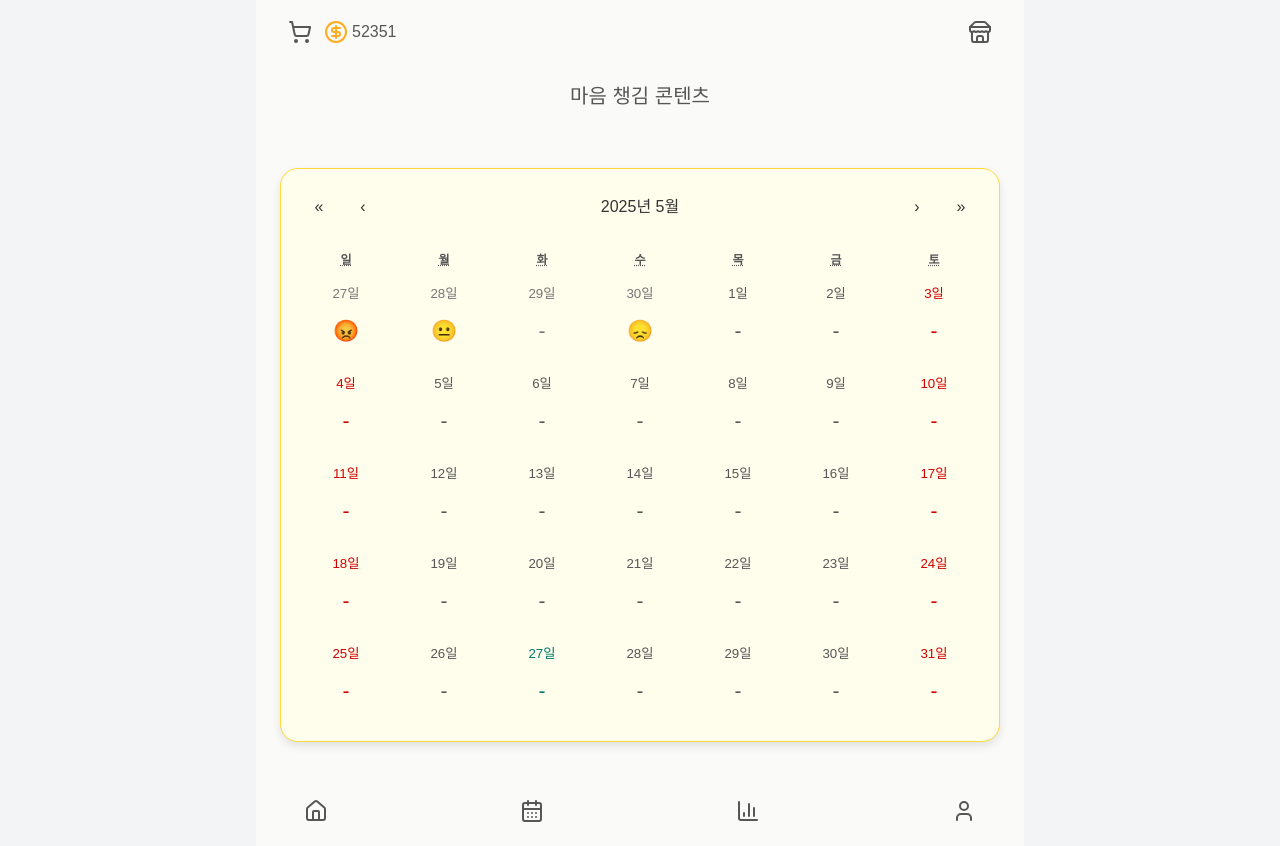
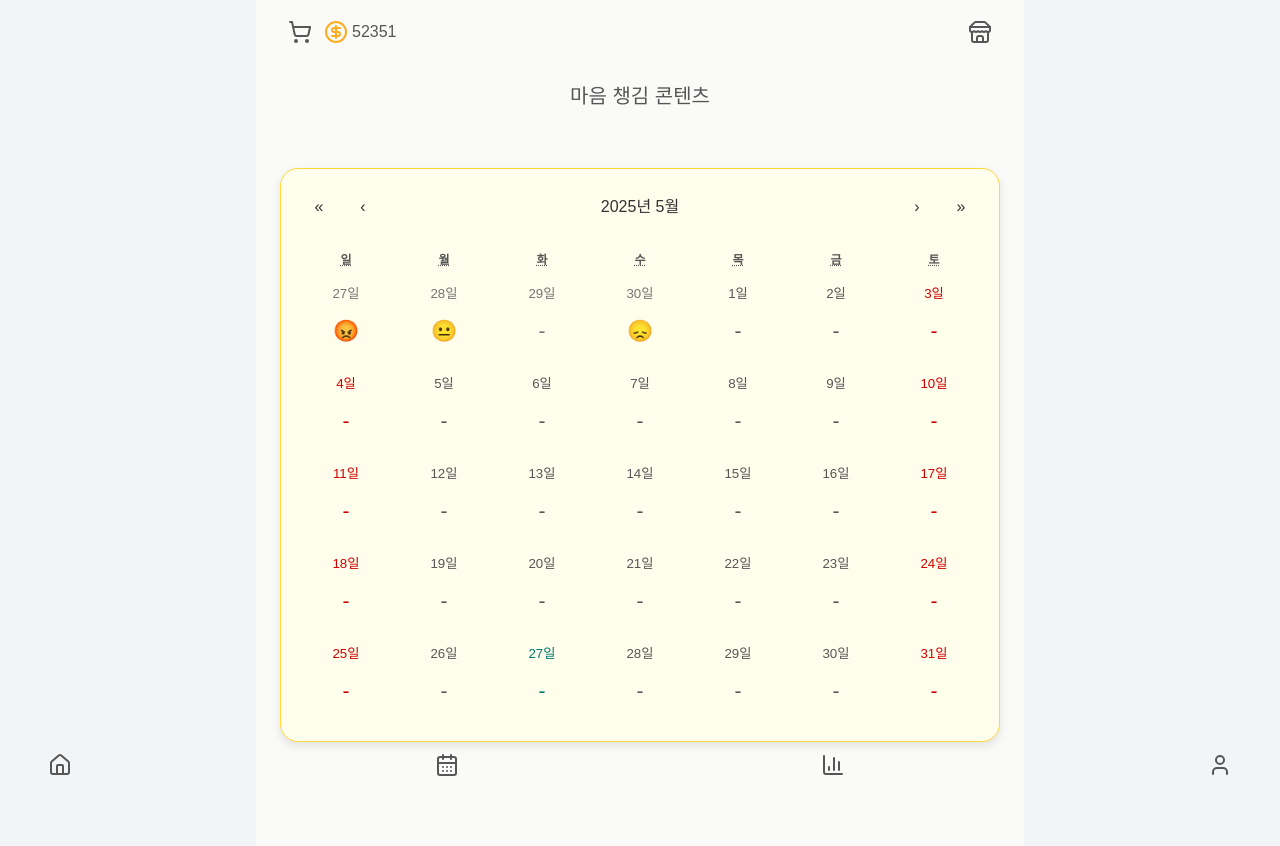
Before and after one commit to xuuwon/maeumgyeol, a Next.js app: page /calendar in a window 1280 px wide. Built offline with nearby package versions, Linux system fonts and the light colour scheme; a web font is replaced by a local one.

Commit message:
style: Nav바 fixed로 변경

```diff
--- a/src/components/navBar/NavBar.tsx
+++ b/src/components/navBar/NavBar.tsx
@@ -10,7 +10,7 @@ const NavBar = () => {
   const iconStyle = 'hover:text-[#ffad20] cursor-pointer';
 
   return (
-    <div className="absolute bottom-0 left-0 flex items-center justify-between w-full h-[70px] px-8 sm:px-10 md:px-12">
+    <div className="fixed bottom-0 left-0 flex items-center justify-between w-full h-[70px] px-8 sm:px-10 md:px-12">
       <House className={iconStyle} onClick={() => router.push('/home')} />
       <CalendarDays className={iconStyle} onClick={() => router.push('/calendar')} />
       <ChartColumn className={iconStyle} onClick={() => router.push('/statistic')} />
```
